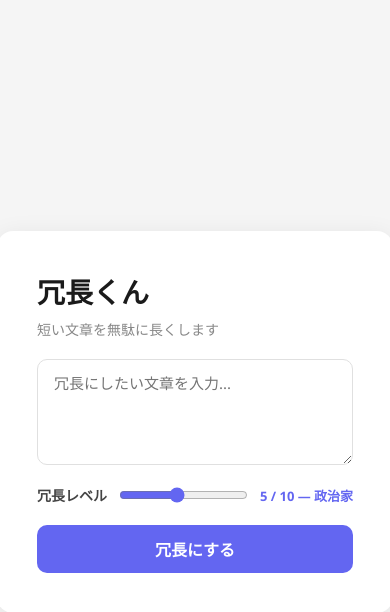
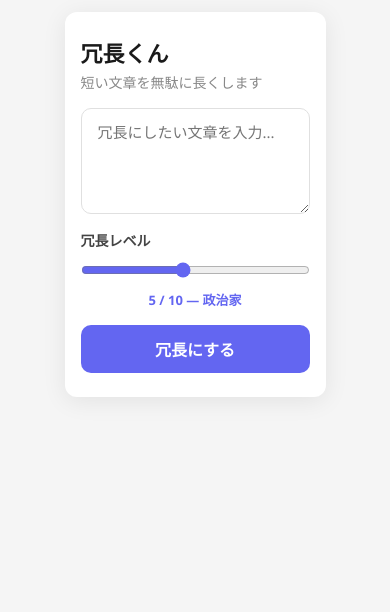
Before and after one commit to S-Yus/verbose_tool, a React (Vite) app in the folder frontend/: page / in a window 390 px wide. Shown: the top 612 px of the page. Built offline with nearby package versions, Linux system fonts and the light colour scheme.

Commit message:
Make UI responsive for mobile

```diff
--- a/frontend/src/App.tsx
+++ b/frontend/src/App.tsx
@@ -47,35 +47,35 @@ export default function App() {
   }
 
   return (
-    <div style={styles.container}>
-      <h1 style={styles.title}>冗長くん</h1>
-      <p style={styles.subtitle}>短い文章を無駄に長くします</p>
+    <div className="container">
+      <h1 className="title">冗長くん</h1>
+      <p className="subtitle">短い文章を無駄に長くします</p>
 
       <textarea
-        style={styles.textarea}
+        className="textarea"
         placeholder="冗長にしたい文章を入力..."
         value={input}
         onChange={e => setInput(e.target.value)}
         rows={4}
       />
 
-      <div style={styles.sliderRow}>
-        <span style={styles.sliderLabel}>冗長レベル</span>
+      <div className="slider-row">
+        <span className="slider-label">冗長レベル</span>
         <input
           type="range"
           min={1}
           max={10}
           value={level}
           onChange={e => setLevel(Number(e.target.value))}
-          style={styles.slider}
+          className="slider"
         />
-        <span style={styles.levelBadge}>
+        <span className="level-badge">
           {level} / 10 — {LEVEL_LABELS[level]}
         </span>
       </div>
 
       <button
-        style={{ ...styles.button, opacity: loading ? 0.6 : 1 }}
+        className="button"
         onClick={handleSubmit}
         disabled={loading}
       >
@@ -83,114 +83,16 @@ export default function App() {
       </button>
 
       {result && (
-        <div style={styles.resultBox}>
-          <div style={styles.resultHeader}>
-            <span style={styles.resultLabel}>結果</span>
-            <button style={styles.copyButton} onClick={handleCopy}>
+        <div className="result-box">
+          <div className="result-header">
+            <span className="result-label">結果</span>
+            <button className="copy-button" onClick={handleCopy}>
               {copied ? 'コピーしました！' : 'コピー'}
             </button>
           </div>
-          <p style={styles.resultText}>{result}</p>
+          <p className="result-text">{result}</p>
         </div>
       )}
     </div>
   )
 }
-
-const styles: Record<string, React.CSSProperties> = {
-  container: {
-    background: '#fff',
-    borderRadius: 16,
-    padding: '40px',
-    width: '100%',
-    maxWidth: 680,
-    boxShadow: '0 4px 24px rgba(0,0,0,0.08)',
-    display: 'flex',
-    flexDirection: 'column',
-    gap: 20,
-  },
-  title: {
-    fontSize: 28,
-    fontWeight: 700,
-    color: '#1a1a1a',
-  },
-  subtitle: {
-    color: '#888',
-    fontSize: 14,
-    marginTop: -12,
-  },
-  textarea: {
-    width: '100%',
-    padding: '12px 16px',
-    borderRadius: 10,
-    border: '1.5px solid #e0e0e0',
-    fontSize: 15,
-    resize: 'vertical',
-    outline: 'none',
-    fontFamily: 'inherit',
-  },
-  sliderRow: {
-    display: 'flex',
-    alignItems: 'center',
-    gap: 12,
-  },
-  sliderLabel: {
-    fontSize: 14,
-    fontWeight: 600,
-    whiteSpace: 'nowrap',
-    color: '#444',
-  },
-  slider: {
-    flex: 1,
-    accentColor: '#6366f1',
-  },
-  levelBadge: {
-    fontSize: 13,
-    color: '#6366f1',
-    fontWeight: 600,
-    whiteSpace: 'nowrap',
-  },
-  button: {
-    padding: '12px 0',
-    background: '#6366f1',
-    color: '#fff',
-    border: 'none',
-    borderRadius: 10,
-    fontSize: 16,
-    fontWeight: 600,
-    cursor: 'pointer',
-    transition: 'opacity 0.2s',
-  },
-  resultBox: {
-    background: '#f8f8ff',
-    border: '1.5px solid #e0e0f0',
-    borderRadius: 10,
-    padding: '16px',
-  },
-  resultHeader: {
-    display: 'flex',
-    justifyContent: 'space-between',
-    alignItems: 'center',
-    marginBottom: 10,
-  },
-  resultLabel: {
-    fontWeight: 600,
-    fontSize: 13,
-    color: '#6366f1',
-  },
-  copyButton: {
-    fontSize: 12,
-    padding: '4px 10px',
-    borderRadius: 6,
-    border: '1px solid #6366f1',
-    background: 'transparent',
-    color: '#6366f1',
-    cursor: 'pointer',
-  },
-  resultText: {
-    fontSize: 15,
-    lineHeight: 1.7,
-    color: '#333',
-    whiteSpace: 'pre-wrap',
-  },
-}
--- a/frontend/src/index.css
+++ b/frontend/src/index.css
@@ -11,4 +11,151 @@ body {
   display: flex;
   align-items: center;
   justify-content: center;
+  padding: 16px;
 }
+
+.container {
+  background: #fff;
+  border-radius: 16px;
+  padding: 40px;
+  width: 100%;
+  max-width: 680px;
+  box-shadow: 0 4px 24px rgba(0,0,0,0.08);
+  display: flex;
+  flex-direction: column;
+  gap: 20px;
+}
+
+.title {
+  font-size: 28px;
+  font-weight: 700;
+  color: #1a1a1a;
+}
+
+.subtitle {
+  color: #888;
+  font-size: 14px;
+  margin-top: -12px;
+}
+
+.textarea {
+  width: 100%;
+  padding: 12px 16px;
+  border-radius: 10px;
+  border: 1.5px solid #e0e0e0;
+  font-size: 15px;
+  resize: vertical;
+  outline: none;
+  font-family: inherit;
+}
+
+.slider-row {
+  display: flex;
+  align-items: center;
+  gap: 12px;
+  flex-wrap: wrap;
+}
+
+.slider-label {
+  font-size: 14px;
+  font-weight: 600;
+  white-space: nowrap;
+  color: #444;
+}
+
+.slider {
+  flex: 1;
+  min-width: 100px;
+  accent-color: #6366f1;
+}
+
+.level-badge {
+  font-size: 13px;
+  color: #6366f1;
+  font-weight: 600;
+  white-space: nowrap;
+}
+
+.button {
+  padding: 12px 0;
+  background: #6366f1;
+  color: #fff;
+  border: none;
+  border-radius: 10px;
+  font-size: 16px;
+  font-weight: 600;
+  cursor: pointer;
+  transition: opacity 0.2s;
+  width: 100%;
+}
+
+.button:disabled {
+  opacity: 0.6;
+}
+
+.result-box {
+  background: #f8f8ff;
+  border: 1.5px solid #e0e0f0;
+  border-radius: 10px;
+  padding: 16px;
+}
+
+.result-header {
+  display: flex;
+  justify-content: space-between;
+  align-items: center;
+  margin-bottom: 10px;
+}
+
+.result-label {
+  font-weight: 600;
+  font-size: 13px;
+  color: #6366f1;
+}
+
+.copy-button {
+  font-size: 12px;
+  padding: 4px 10px;
+  border-radius: 6px;
+  border: 1px solid #6366f1;
+  background: transparent;
+  color: #6366f1;
+  cursor: pointer;
+}
+
+.result-text {
+  font-size: 15px;
+  line-height: 1.7;
+  color: #333;
+  white-space: pre-wrap;
+}
+
+@media (max-width: 480px) {
+  body {
+    align-items: flex-start;
+    padding: 12px;
+  }
+
+  .container {
+    padding: 24px 16px;
+    border-radius: 12px;
+    gap: 16px;
+  }
+
+  .title {
+    font-size: 22px;
+  }
+
+  .slider-row {
+    flex-direction: column;
+    align-items: stretch;
+  }
+
+  .slider {
+    width: 100%;
+  }
+
+  .level-badge {
+    text-align: center;
+  }
+}
```
